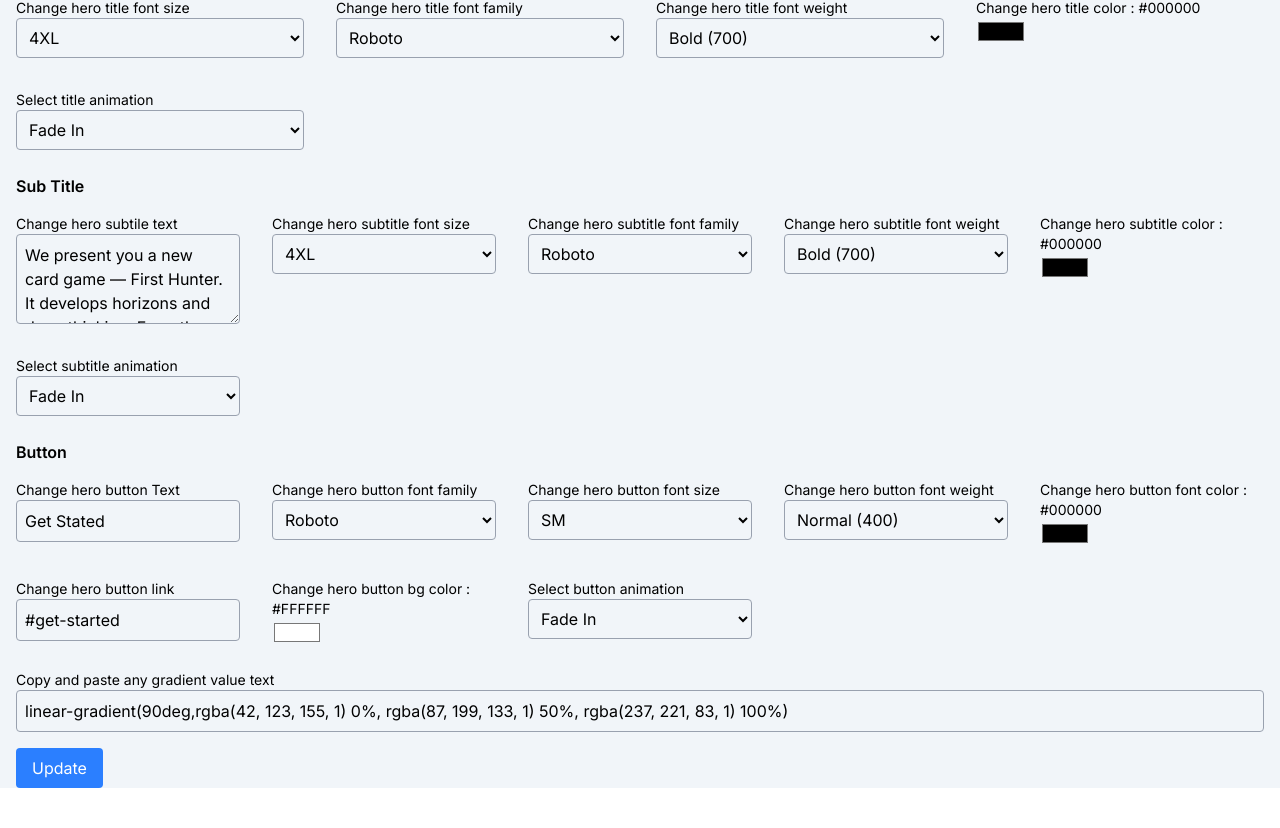
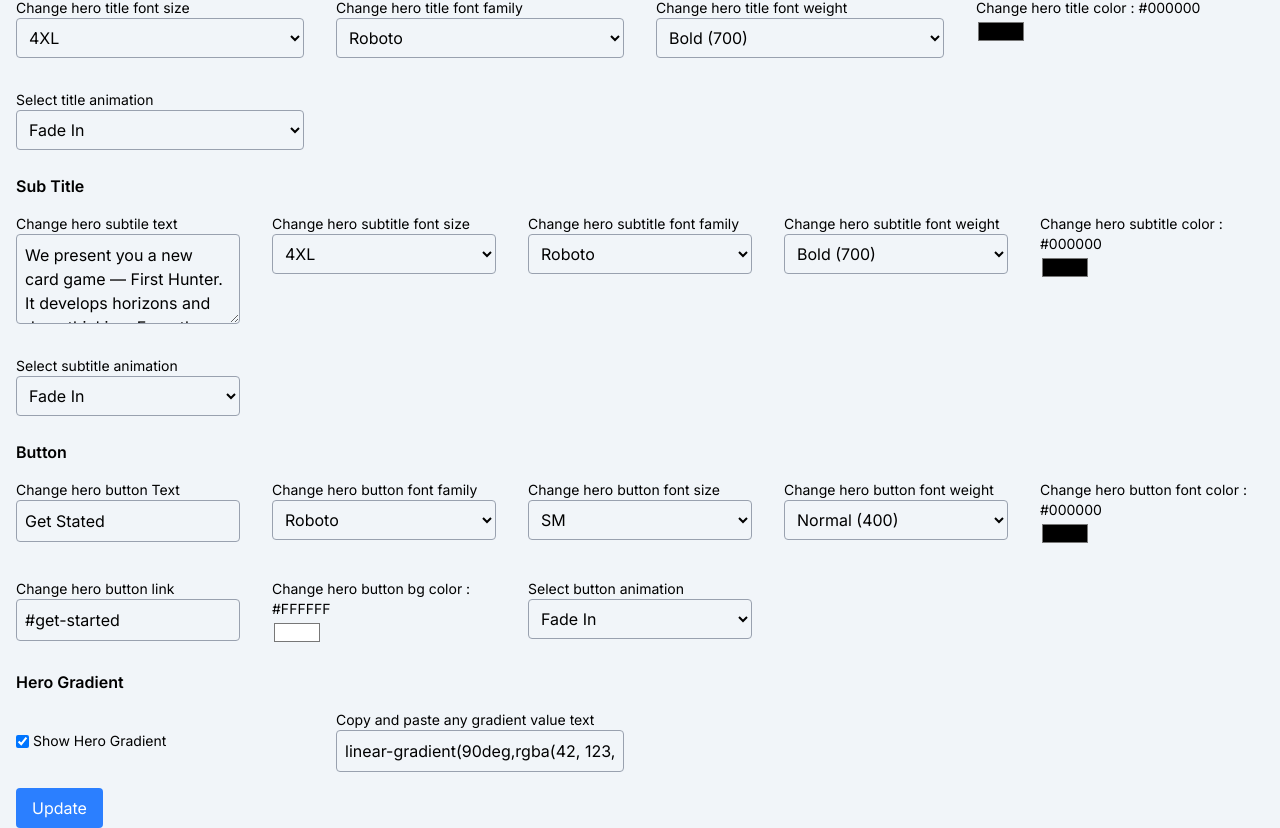
Before and after one commit to shuvo-me/react-headline-widget, a React (Vite) app: page /update-style in a window 1280 px wide. Shown: the part 486-1314 px from the top of the page. Before the commit the page ends 1274 px from the top, so only its background shows below. Built offline with nearby package versions, Linux system fonts and the light colour scheme.

Commit message:
feat: gradient show/hide feature added

```diff
--- a/src/components/Preview.tsx
+++ b/src/components/Preview.tsx
@@ -10,12 +10,17 @@ const Preview = () => {
 
   return (
     <div className="bg-white flex flex-col relative overflow-hidden">
+      {hero.bgGradient.show ? (
         <div
           className="h-[100rem] w-[54rem] md:w-[45rem]  lg:w-[64rem]  absolute inset-0 -rotate-45 translate-x-[-5rem] translate-y-[-11rem]"
           style={{
             ...content.hero.bgGradient.style,
           }}
         />
+      ) : (
+        ""
+      )}
+
       <nav className="flex items-center justify-between px-1.5 py-2.5 z-10">
         <div>
           <img src={siteLogo} alt="site logo" />
--- a/src/components/UpdateStyle.tsx
+++ b/src/components/UpdateStyle.tsx
@@ -478,6 +478,29 @@ const UpdateStyle = () => {
             </div>
           </div>
 
+          <div className="space-y-4">
+            <h4 className="font-semibold">Hero Gradient</h4>
+            <div className="grid grid-cols-1 sm:grid-cols-2 md-grid-cols-3 lg:grid-cols-4 gap-8">
+              <div className="flex items-center gap-1">
+                <input
+                  type="checkbox"
+                  id="gradient-toggle"
+                  checked={heroStyles.bgGradient.show}
+                  onChange={(e) => {
+                    setHeroStyles((prevStyles) => ({
+                      ...prevStyles,
+                      bgGradient: {
+                        ...prevStyles.bgGradient,
+                        show: e.target.checked,
+                      },
+                    }));
+                  }}
+                />
+                <label htmlFor="gradient-toggle" className="text-sm">
+                  Show Hero Gradient
+                </label>
+              </div>
+
               <Input
                 value={heroStyles.bgGradient.style.background}
                 type="text"
@@ -495,6 +518,8 @@ const UpdateStyle = () => {
                 }
               />
             </div>
+          </div>
+        </div>
         <button
           onClick={handleUpdateHeroStyles}
           type="button"
--- a/src/utils/content.ts
+++ b/src/utils/content.ts
@@ -52,6 +52,7 @@ export default {
       style: {
         background: `linear-gradient(90deg,rgba(42, 123, 155, 1) 0%, rgba(87, 199, 133, 1) 50%, rgba(237, 221, 83, 1) 100%)`,
       },
+      show: true,
     },
   },
   nav: {
```
Lines whose indentation alone changed are shown as unchanged.
